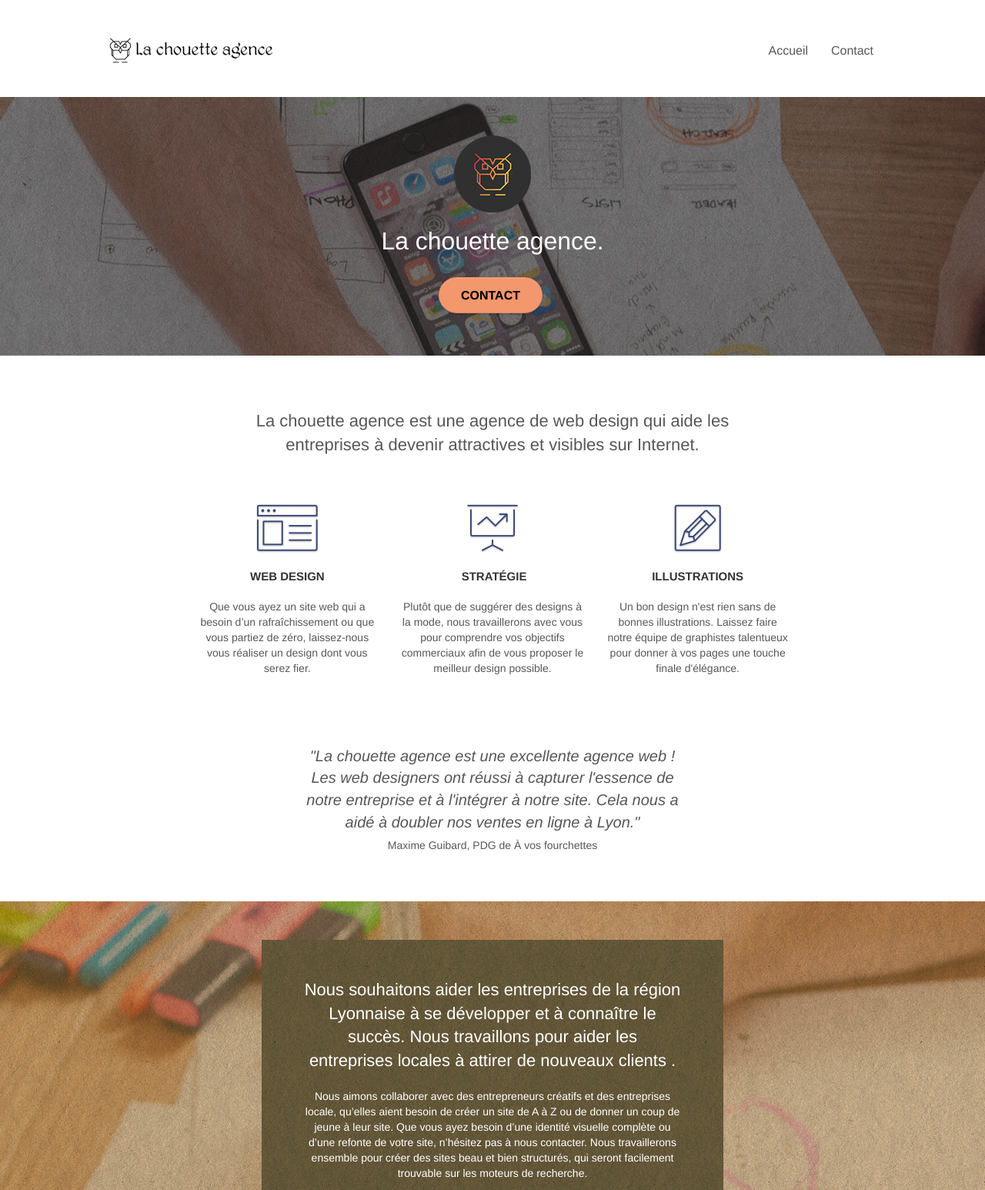
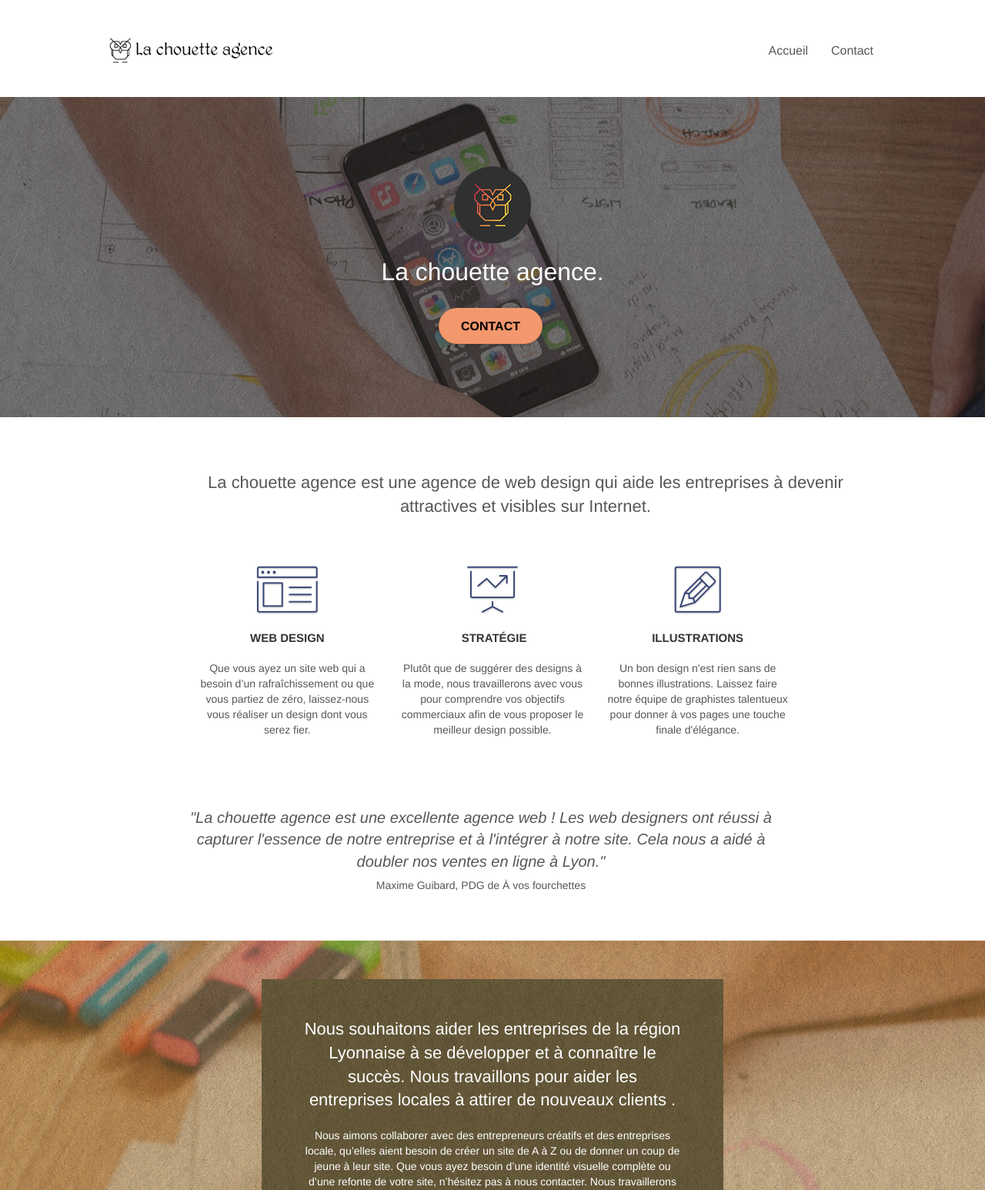
Before and after one commit to TomBigsby/P4-la_chouette_agence, a plain HTML site: page index.html in a window 1280 px wide. Shown: the top 1546 px of the page at 77% size. Drawn offline with Linux system fonts and the light colour scheme.

Commit message:
FIX largeur col

```diff
--- a/index.html
+++ b/index.html
@@ -66,7 +66,7 @@
         <div class="bloc bgc-white l-bloc" id="bloc-2-services">
             <div class="container bloc-md">
                 <div class="row">
-                    <div class="col-sm-8 text-center">
+                    <div class="col-xs-offset-1 col-xs-10 col-xs-offset-1 text-center">
                         <h2>La chouette agence est une agence de web design qui aide les entreprises à devenir attractives et visibles sur Internet.</h2>
                     </div>
                 </div>
@@ -88,7 +88,7 @@
                     </div>
                 </div>
                 <div class="row voffset-lg voffset">
-                    <div class="col-xs-12 col-md-6 col-md-offset-3 text-center">
+                    <div class="col-xs-offset-1 col-xs-10 col-xs-offset-1 text-center">
                         <p>"La chouette agence est une excellente agence web ! Les web designers ont réussi à capturer l'essence de notre entreprise et à l'intégrer à notre site. Cela nous a aidé à doubler nos ventes en ligne à Lyon."<br><span>Maxime Guibard, PDG de À vos fourchettes</span></p>
                     </div>
                 </div>
--- a/style.css
+++ b/style.css
@@ -293,6 +293,10 @@ a:hover {
 
 #bloc-1-hero h1 {
     font-size: 2.28em;
+}
+
+#bloc-1-hero .col-sm-12 {
+    margin: 40px 0 40px 0;
 }
 
 .navbar {
@@ -877,6 +881,7 @@ h4 {
     display: flex;
     flex-direction: column;
     justify-content: center;
+    max-width: 1000px;
 }
 
 #bloc-2-services .row:last-child p {
@@ -886,6 +891,7 @@ h4 {
 
 #bloc-2-services .row:last-child span {
     font-size: 0.7em;
+    font-style: normal;
     font-style: normal;
 }
 
@@ -1190,6 +1196,10 @@ h4 {
         flex-direction: row;
         justify-content: space-between;
     }
+
+    #bloc-1-hero .col-sm-12 {
+        margin: 15px 0 15px 0;
+    }
 }
 
 @media (max-width: 400px) {
```
